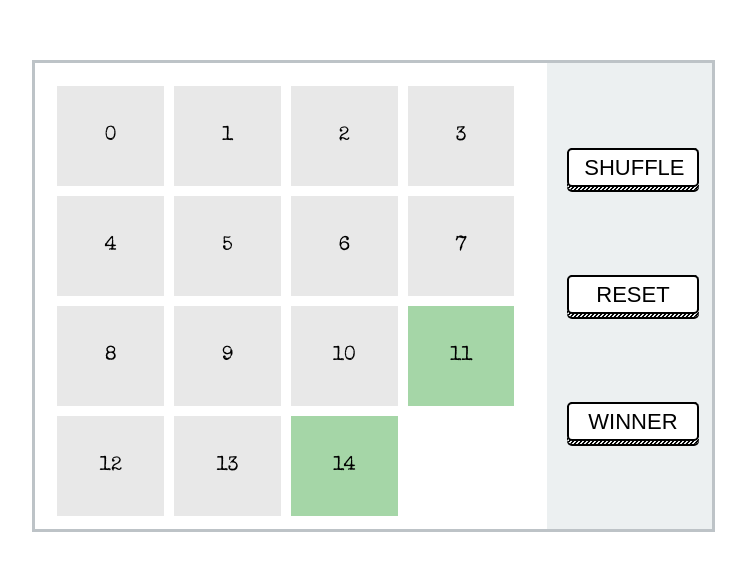
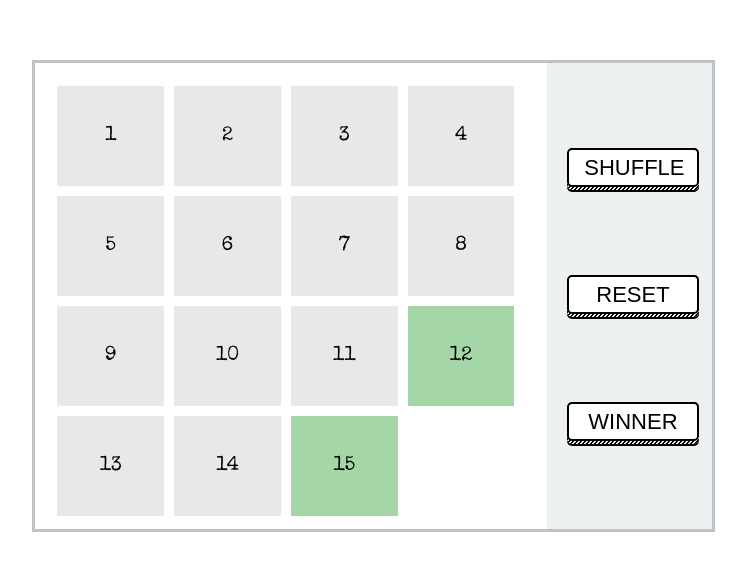
Before and after one commit to farahabdi/inspire, a React app: page / in a window 1280 px wide. Shown: the part 104-674 px from the top of the page, without its empty margins (267-1013 px from the left). Built offline with nearby package versions, Linux system fonts and the light colour scheme.

Commit message:
start board numbers from 1 not 0

```diff
--- a/src/components/Item.js
+++ b/src/components/Item.js
@@ -14,7 +14,7 @@ const Item = ({ number, isEmpty, isValid, onSelect }) => {
   return (
     <div id={number} onClick={onSelect} className={classes}>
       <div className='board__text'>
-        { number }
+        { number + 1 }
       </div>
     </div>
   )
```
